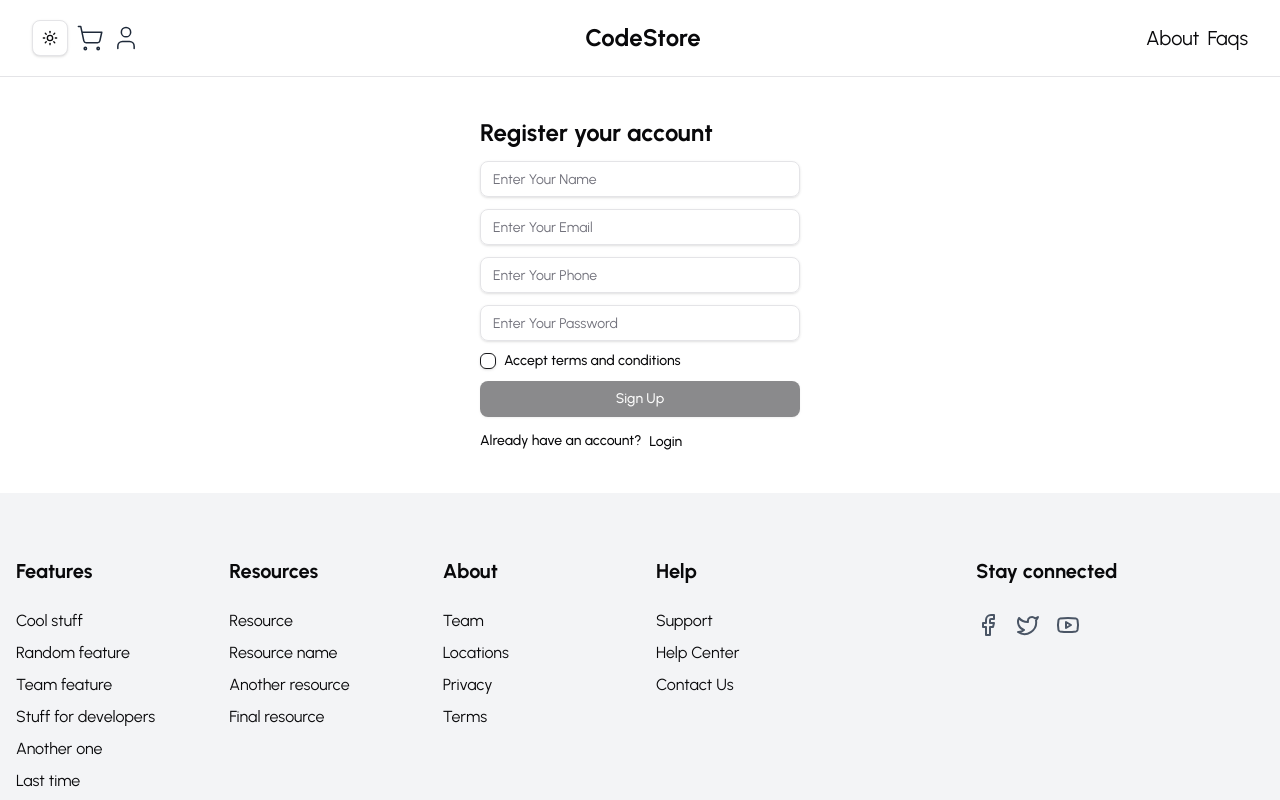
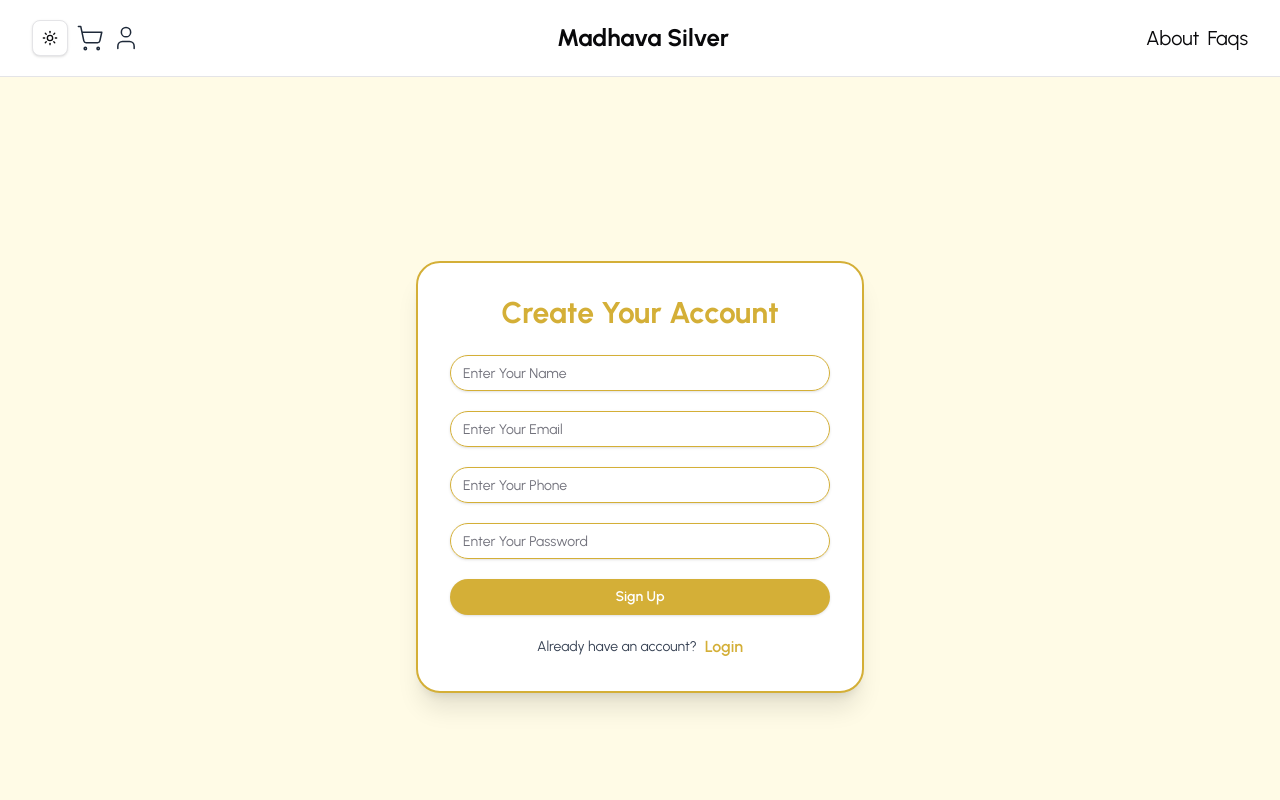
Before and after one commit to KASHADII/madhava_silvertrue, a React (Vite) app in the folder client/: page /signup in a window 1280 px wide. Shown: the top 800 px of the page. Built offline with nearby package versions, Linux system fonts and the light colour scheme.

Commit message:
changes in UI

```diff
--- a/client/src/components/custom/AllProducts.jsx
+++ b/client/src/components/custom/AllProducts.jsx
@@ -302,9 +302,9 @@ const AllProducts = () => {
                     <SelectValue placeholder="Select a category" />
                   </SelectTrigger>
                   <SelectContent>
-                    <SelectItem value="Headset">Headset</SelectItem>
-                    <SelectItem value="Keyboard">Keyboard</SelectItem>
-                    <SelectItem value="Mouse">Mouse</SelectItem>
+                    <SelectItem value="Jewellery">Jewellery</SelectItem>
+                    <SelectItem value="Ring">Ring</SelectItem>
+                    <SelectItem value="Necklace">Necklace</SelectItem>
                   </SelectContent>
                 </Select>
               </div>
--- a/client/src/components/custom/Chart1.jsx
+++ b/client/src/components/custom/Chart1.jsx
@@ -28,16 +28,16 @@ const chartData = [
 ];
 
 const chartConfig = {
-  keyboard: {
-    label: "Keyboard",
+  Jewellery: {
+    label: "Jewellery",
     color: Colors.customGray,
   },
-  mouse: {
-    label: "Mouse",
+  Ring: {
+    label: "Ring",
     color: Colors.customYellow,
   },
-  headset: {
-    label: "Headset",
+  Necklace: {
+    label: "Necklace",
     color: Colors.customIsabelline,
   },
 };
--- a/client/src/components/custom/CreateProducts.jsx
+++ b/client/src/components/custom/CreateProducts.jsx
@@ -207,9 +207,9 @@ const CreateProducts = () => {
                   <SelectValue placeholder="Select a category" />
                 </SelectTrigger>
                 <SelectContent>
-                  <SelectItem value="Headset">Headset</SelectItem>
-                  <SelectItem value="Keyboard">Keyboard</SelectItem>
-                  <SelectItem value="Mouse">Mouse</SelectItem>
+                  <SelectItem value="Jewellery">Jewellery</SelectItem>
+                  <SelectItem value="Ring">Ring</SelectItem>
+                  <SelectItem value="Necklace">Neclace</SelectItem>
                 </SelectContent>
               </Select>
             </div>
--- a/client/src/components/custom/Navbar.jsx
+++ b/client/src/components/custom/Navbar.jsx
@@ -29,7 +29,7 @@ const Navbar = () => {
         )}
       </div>
       <Link to={"/"} className="text-2xl font-bold">
-        CodeStore
+        Madhava Silver
       </Link>
       <ul className="hidden sm:flex gap-2 text-xl">
         <Link to="/">About</Link>
--- a/client/src/pages/Login.jsx
+++ b/client/src/pages/Login.jsx
@@ -14,16 +14,14 @@ const Login = () => {
 
   const handleSubmit = async (e) => {
     e.preventDefault();
-
     const { email, password } = e.target.elements;
-
     if (email.value.trim() === "" || password.value.trim() === "") {
       toast({
         title: "Please fill all the fields",
         variant: "destructive",
       });
+      return;
     }
-
     try {
       const res = await axios.post(import.meta.env.VITE_API_URL + "/login", {
         email: email.value,
@@ -34,7 +32,6 @@ const Login = () => {
       toast({
         title: data.message,
       });
-
       navigate("/");
     } catch (error) {
       toast({
@@ -45,33 +42,19 @@ const Login = () => {
   };
 
   return (
-    <div className="w-[60vw] lg:w-[25vw] mx-auto my-32 grid gap-3">
-      <h1 className="text-2xl font-bold">Login into your account</h1>
-      <form className="grid gap-3" onSubmit={handleSubmit}>
-        <Input placeholder="Enter Your Email" type="email" name="email" />
-        <Input
-          placeholder="Enter Your Password"
-          type="password"
-          name="password"
-        />
-        <Button>Sign Up</Button>
-        <div className="flex gap-2 items-center">
-          <label
-            htmlFor="terms"
-            className="text-sm font-medium leading-none peer-disabled:cursor-not-allowed peer-disabled:opacity-70"
-          >
-            Don't have an account?
-          </label>
-          <Link to={"/signup"}>
-            <label
-              htmlFor="terms"
-              className="text-sm font-medium leading-none peer-disabled:cursor-not-allowed peer-disabled:opacity-70 cursor-pointer"
-            >
-              signup
-            </label>
-          </Link>
-        </div>
-      </form>
+    <div className="flex items-center justify-center min-h-screen bg-[#fffbe6]">
+      <div className="bg-white border-2 border-[#D4AF37] rounded-3xl shadow-xl p-8 w-full max-w-md">
+        <h1 className="text-3xl font-bold text-[#D4AF37] mb-6 text-center">Login to Your Account</h1>
+        <form className="grid gap-5" onSubmit={handleSubmit}>
+          <Input placeholder="Enter Your Email" type="email" name="email" className="rounded-full border-[#D4AF37] focus:ring-[#D4AF37]" />
+          <Input placeholder="Enter Your Password" type="password" name="password" className="rounded-full border-[#D4AF37] focus:ring-[#D4AF37]" />
+          <Button className="bg-[#D4AF37] text-white rounded-full font-semibold shadow hover:bg-[#bfa133] transition">Login</Button>
+          <div className="flex gap-2 items-center justify-center">
+            <span className="text-sm text-gray-700">Don't have an account?</span>
+            <Link to="/signup" className="text-[#D4AF37] font-semibold hover:underline">Sign up</Link>
+          </div>
+        </form>
+      </div>
     </div>
   );
 };
--- a/client/src/pages/Signup.jsx
+++ b/client/src/pages/Signup.jsx
@@ -1,5 +1,4 @@
 import { Button } from "@/components/ui/button";
-import { Checkbox } from "@/components/ui/checkbox";
 import { Input } from "@/components/ui/input";
 import { useToast } from "@/hooks/use-toast";
 import axios from "axios";
@@ -13,21 +12,19 @@ const Signup = () => {
 
   const handleSubmit = async (e) => {
     e.preventDefault();
-
     const { name, email, phone, password } = e.target.elements;
-
     if (
-      name.value.trim() == "" ||
-      email.value.trim() == "" ||
-      phone.value.trim() == "" ||
-      password.value.trim() == ""
+      name.value.trim() === "" ||
+      email.value.trim() === "" ||
+      phone.value.trim() === "" ||
+      password.value.trim() === ""
     ) {
       toast({
         title: "Please fill all the fields",
         variant: "destructive",
       });
+      return;
     }
-
     try {
       const res = await axios.post(import.meta.env.VITE_API_URL + "/signup", {
         name: name.value,
@@ -35,64 +32,36 @@ const Signup = () => {
         email: email.value,
         password: password.value,
       });
-
       const data = await res.data;
-
       toast({
         title: data.message,
       });
-
       navigate("/login");
     } catch (error) {
       toast({
-        title: error.data.response.message,
+        title: error?.response?.data?.message || "Signup failed",
         variant: "destructive",
       });
     }
   };
 
   return (
-    <>
-      <div className="w-[60vw] lg:w-[25vw] mx-auto my-10 grid gap-3">
-        <h1 className="text-2xl font-bold">Register your account</h1>
-        <form className="grid gap-3" onSubmit={handleSubmit}>
-          <Input placeholder="Enter Your Name" type="text" name="name" />
-          <Input placeholder="Enter Your Email" type="email" name="email" />
-          <Input placeholder="Enter Your Phone" type="tel" name="phone" />
-          <Input
-            placeholder="Enter Your Password"
-            type="password"
-            name="password"
-          />
-          <div className="flex items-center space-x-2">
-            <Checkbox id="terms" onCheckedChange={(e) => setEnabled(e)} />
-            <label
-              htmlFor="terms"
-              className="text-sm font-medium leading-none peer-disabled:cursor-not-allowed peer-disabled:opacity-70"
-            >
-              Accept terms and conditions
-            </label>
-          </div>
-          <Button disabled={!enabled}>Sign Up</Button>
-          <div className="flex gap-2 items-center">
-            <label
-              htmlFor="terms"
-              className="text-sm font-medium leading-none peer-disabled:cursor-not-allowed peer-disabled:opacity-70"
-            >
-              Already have an account?
-            </label>
-            <Link to={"/login"}>
-              <label
-                htmlFor="terms"
-                className="text-sm font-medium leading-none peer-disabled:cursor-not-allowed peer-disabled:opacity-70 cursor-pointer"
-              >
-                Login
-              </label>
-            </Link>
+    <div className="flex items-center justify-center min-h-screen bg-[#fffbe6]">
+      <div className="bg-white border-2 border-[#D4AF37] rounded-3xl shadow-xl p-8 w-full max-w-md">
+        <h1 className="text-3xl font-bold text-[#D4AF37] mb-6 text-center">Create Your Account</h1>
+        <form className="grid gap-5" onSubmit={handleSubmit}>
+          <Input placeholder="Enter Your Name" type="text" name="name" className="rounded-full border-[#D4AF37] focus:ring-[#D4AF37]" />
+          <Input placeholder="Enter Your Email" type="email" name="email" className="rounded-full border-[#D4AF37] focus:ring-[#D4AF37]" />
+          <Input placeholder="Enter Your Phone" type="text" name="phone" className="rounded-full border-[#D4AF37] focus:ring-[#D4AF37]" />
+          <Input placeholder="Enter Your Password" type="password" name="password" className="rounded-full border-[#D4AF37] focus:ring-[#D4AF37]" />
+          <Button className="bg-[#D4AF37] text-white rounded-full font-semibold shadow hover:bg-[#bfa133] transition">Sign Up</Button>
+          <div className="flex gap-2 items-center justify-center">
+            <span className="text-sm text-gray-700">Already have an account?</span>
+            <Link to="/login" className="text-[#D4AF37] font-semibold hover:underline">Login</Link>
           </div>
         </form>
       </div>
-    </>
+    </div>
   );
 };
 
```
Also changed, not shown: client/src/components/custom/HeaderDisplay.jsx (+19 -7 lines), client/src/components/custom/ProductCard.jsx (+9 -8 lines), client/src/pages/Home.jsx (+69 -6 lines).
